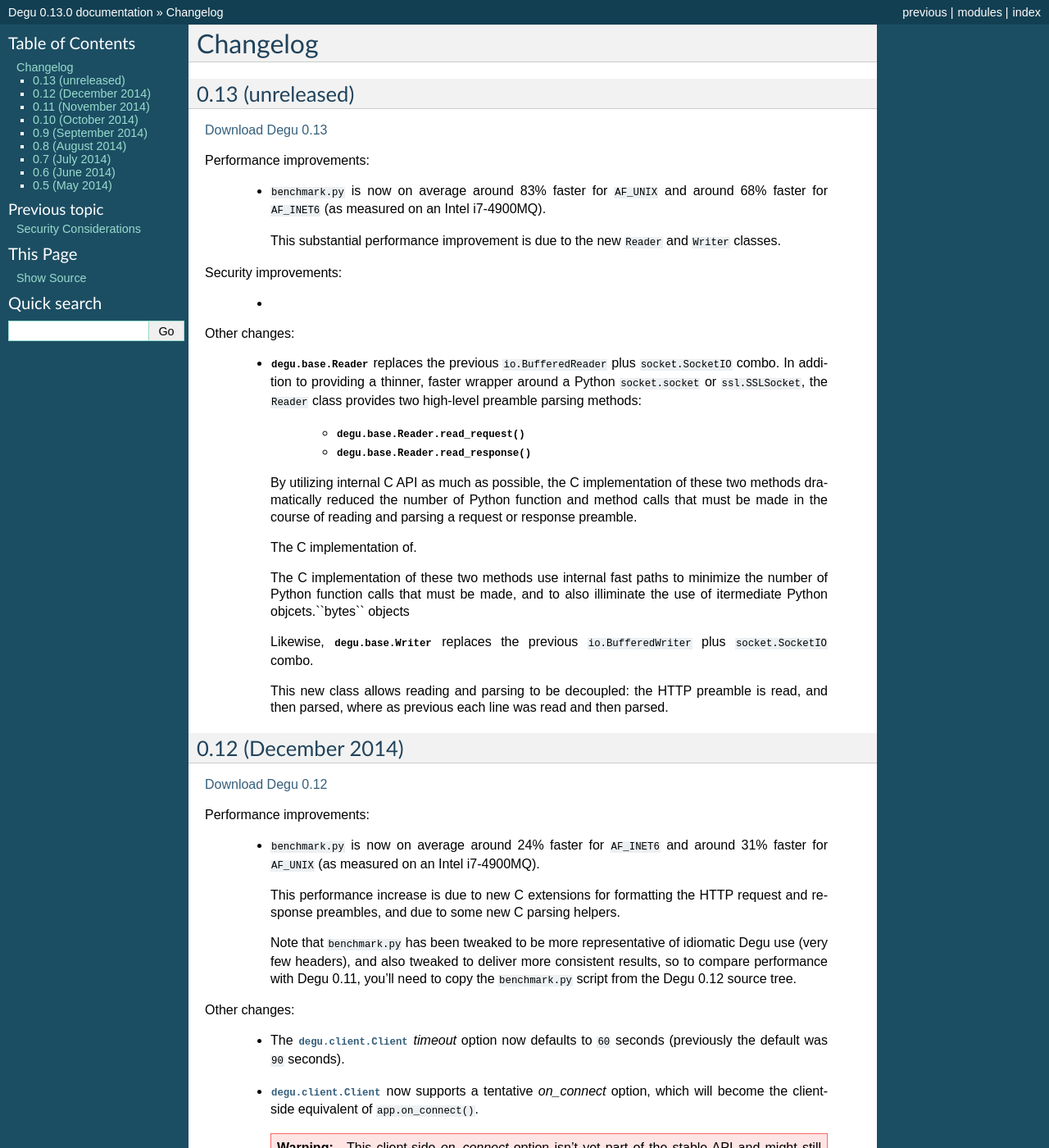
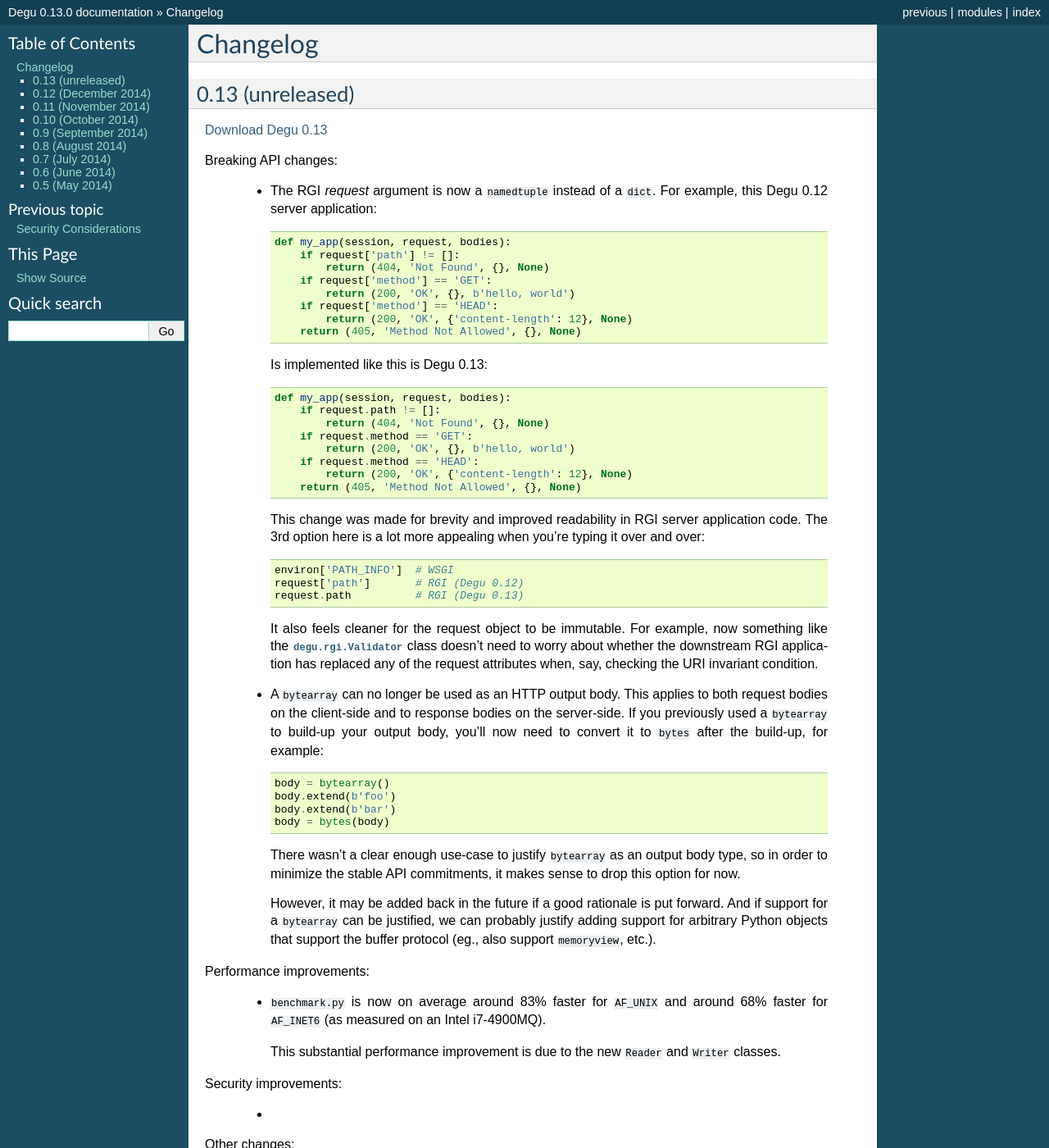
Before and after one commit to json420/degu, a Sphinx documentation site: the page built from doc/changelog.rst, in a window 1280 px wide and 1400 px high. Shown: the whole window at 82% size. Built offline with Sphinx 7.4.7, drawn with Linux system fonts in a browser that asks for light colours.

Commit message:
doc/changelog.rst: document breaking API changes

```diff
--- a/doc/changelog.rst
+++ b/doc/changelog.rst
@@ -6,6 +6,67 @@ Changelog
 -----------------
 
 `Download Degu 0.13`_
+
+Breaking API changes:
+
+    *   The RGI *request* argument is now a ``namedtuple`` instead of a
+        ``dict``.  For example, this Degu 0.12 server application::
+
+            def my_app(session, request, bodies):
+                if request['path'] != []:
+                    return (404, 'Not Found', {}, None)
+                if request['method'] == 'GET':
+                    return (200, 'OK', {}, b'hello, world')
+                if request['method'] == 'HEAD':
+                    return (200, 'OK', {'content-length': 12}, None)
+                return (405, 'Method Not Allowed', {}, None)
+
+        Is implemented like this is Degu 0.13::
+
+            def my_app(session, request, bodies):
+                if request.path != []:
+                    return (404, 'Not Found', {}, None)
+                if request.method == 'GET':
+                    return (200, 'OK', {}, b'hello, world')
+                if request.method == 'HEAD':
+                    return (200, 'OK', {'content-length': 12}, None)
+                return (405, 'Method Not Allowed', {}, None)
+
+        This change was made for brevity and improved readability in RGI server
+        application code.  The 3rd option here is a lot more appealing when
+        you're typing it over and over::
+
+            environ['PATH_INFO']  # WSGI
+            request['path']       # RGI (Degu 0.12)
+            request.path          # RGI (Degu 0.13)
+
+        It also feels cleaner for the request object to be immutable.  For
+        example, now something like the :class:`degu.rgi.Validator` class
+        doesn't need to worry about whether the downstream RGI application has
+        replaced any of the request attributes when, say, checking the URI
+        invariant condition.
+
+    *   A ``bytearray`` can no longer be used as an HTTP output body.  This
+        applies to both request bodies on the client-side and to response
+        bodies on the server-side.  If you previously used a ``bytearray`` to
+        build-up your output body, you'll now need to convert it to ``bytes``
+        after the build-up, for example::
+
+            body = bytearray()
+            body.extend(b'foo')
+            body.extend(b'bar')
+            body = bytes(body)
+
+        There wasn't a clear enough use-case to justify ``bytearray`` as an
+        output body type, so in order to minimize the stable API commitments,
+        it makes sense to drop this option for now.
+
+        However, it may be added back in the future if a good rationale is put
+        forward.  And if support for a ``bytearray`` can be justified, we can
+        probably justify adding support for arbitrary Python objects that
+        support the buffer protocol (eg., also support ``memoryview``, etc.).
+
+
 
 Performance improvements:
 
```
